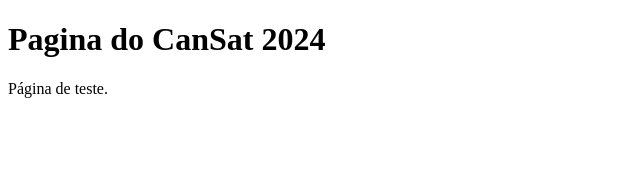
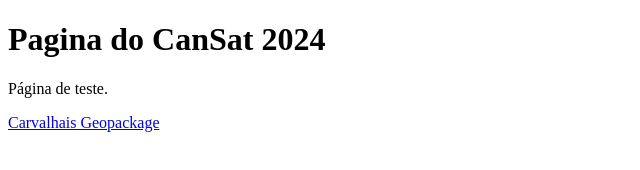
Before and after one commit to rui-mineiro/CanSat2024, a plain HTML site: page index.html in a window 1280 px wide. Shown: the whole page, without its empty margins (0-640 px from the left). Drawn offline with Linux system fonts and the light colour scheme.

Commit message:
Update index.html

```diff
--- a/index.html
+++ b/index.html
@@ -8,5 +8,7 @@
 <h1>Pagina do CanSat 2024</h1>
 <p>Página de teste.</p>
 
+<a href="geopackage/predios.gpkg">Carvalhais Geopackage</a>
+
 </body>
 </html>
```
